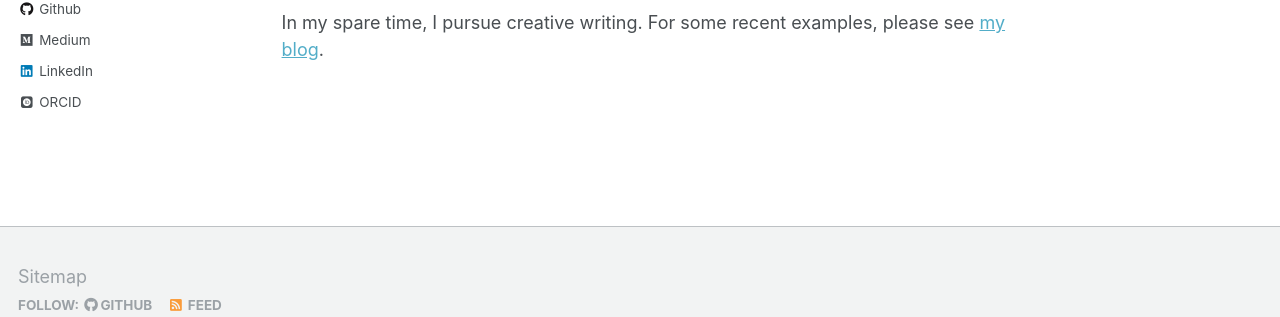
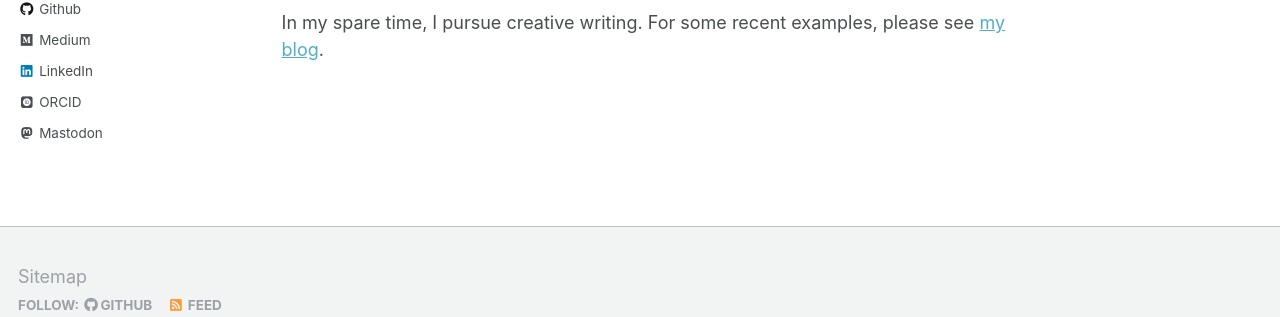
Before and after one commit to benjamindkilleen/benjamindkilleen.github.io, a Jekyll site: the page built from _pages/about.md, in a window 1280 px wide. Shown: the part 518-835 px from the top of the page. Built offline with Jekyll 4.4.1, drawn with Linux system fonts in a browser that asks for light colours; some web fonts are replaced.

Commit message:
added mastodon

```diff
--- a/_config.yml
+++ b/_config.yml
@@ -114,6 +114,7 @@ author:
   xing:
   youtube:
   wikipedia:
+  mastodon: "https://fediscience.org/@bdkilleen"
 
 # Reading Files
 include:
--- a/_includes/author-profile.html
+++ b/_includes/author-profile.html
@@ -120,6 +120,9 @@
       {% endif %}
       {% if author.wikipedia %}
         <li><a href="https://en.wikipedia.org/wiki/User:{{ author.wikipedia }}"><i class="fab fa-fw fa-wikipedia-w" aria-hidden="true"></i> Wikipedia</a></li>
+      {% endif %}
+      {% if author.mastodon %}
+        <li><a href="{{ author.mastodon }}"><i class="fab fa-fw fa-mastodon"></i> Mastodon</a></li>
 {% endif %}
     </ul>
   </div>
```
